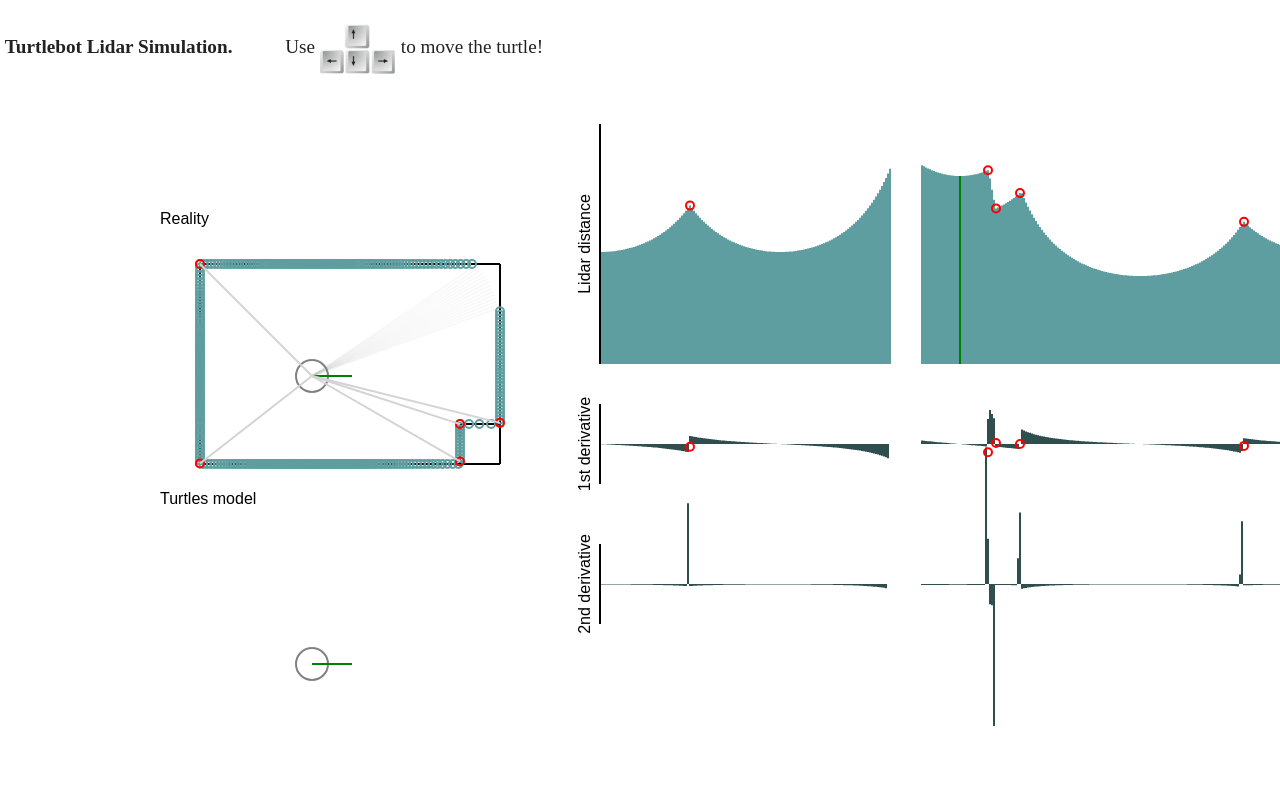
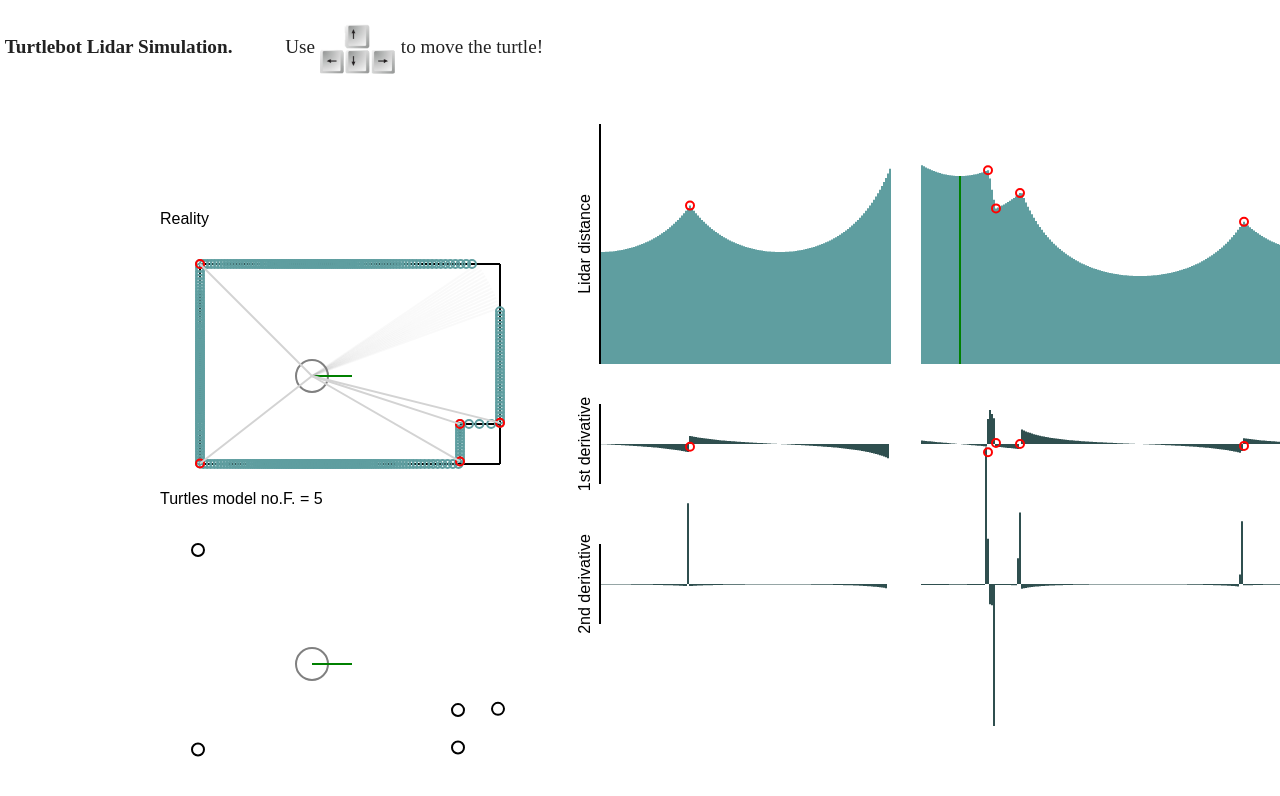
Before and after one commit to mirkosertic/TurtleBotLidar, a website built with Parcel: page index.html in a window 1280 px wide. Built offline with nearby package versions, Linux system fonts and the light colour scheme; animation ran at ten frames a second.

Commit message:
Detected features are now visualized in a map.

```diff
--- a/index.html
+++ b/index.html
@@ -24,7 +24,7 @@
 
 <body>
   <p>Turtlebot Lidar Simulation. <span>Use <img src="img/keys.png" height="50"> to move the turtle!</span></p>
-  <canvas id="rendering" width="1300" height="800"></canvas>
+  <canvas id="rendering" width="1300" height="850"></canvas>
 
   <script src="js/vendor/modernizr-3.11.2.min.js"></script>
   <script src="js/plugins.js"></script>
--- a/js/main.js
+++ b/js/main.js
@@ -25,6 +25,40 @@ function get_line_intersection(p0_x, p0_y, p1_x, p1_y, p2_x, p2_y, p3_x, p3_y)
   }
 
   return undefined;
+}
+
+// Taken from https://stackoverflow.com/questions/37224912/circle-line-segment-collision/37225895
+function inteceptCircleLineSeg(cx, cy, cr, p1x, p1y, p2x, p2y) {
+  var a, b, c, d, u1, u2, ret, retP1, retP2, v1, v2;
+  v1 = {};
+  v2 = {};
+  v1.x = p2x - p1x;
+  v1.y = p2y - p1y;
+  v2.x = p1x - cx;
+  v2.y = p1y - cy;
+  b = (v1.x * v2.x + v1.y * v2.y);
+  c = 2 * (v1.x * v1.x + v1.y * v1.y);
+  b *= -2;
+  d = Math.sqrt(b * b - 2 * c * (v2.x * v2.x + v2.y * v2.y - cr * cr));
+  if (isNaN(d)){ // no intercept
+    return [];
+  }
+  u1 = (b - d) / c;  // these represent the unit distance of point one and two on the line
+  u2 = (b + d) / c;
+  retP1 = {};   // return points
+  retP2 = {}
+  ret = []; // return array
+  if(u1 <= 1 && u1 >= 0){  // add point if on the line segment
+    retP1.x = p1x + v1.x * u1;
+    retP1.y = p2y + v1.y * u1;
+    ret[0] = retP1;
+  }
+  if(u2 <= 1 && u2 >= 0){  // second add point if on the line segment
+    retP2.x = p1x + v1.x * u2;
+    retP2.y = p2y + v1.y * u2;
+    ret[ret.length] = retP2;
+  }
+  return ret;
 }
 
 var canvas = document.getElementById("rendering");
@@ -87,6 +121,7 @@ var turtleState = {
 var turtleMindModel = {
   estimatedTurtlePosition: {x: 0, y:0, theta: 0},
   features: [],
+  featureDetectionRadius: 3,
   moveTurtleBy: function(dx, dy) {
     this.estimatedTurtlePosition.x += dx;
     this.estimatedTurtlePosition.y += dy;
@@ -241,7 +276,7 @@ var drawSimulation = function() {
   context.fillStyle = 'black';
   context.textAlign = 'left';
   context.font = "8px Arial";
-  context.fillText('Turtles model', -20, 120);
+  context.fillText('Turtles model no.F. = ' + turtleMindModel.features.length, -20, 120);
 
   context.beginPath();
   context.strokeStyle = 'gray';
@@ -251,6 +286,17 @@ var drawSimulation = function() {
   context.closePath();
 
   polarLine(turtleMindModel.estimatedTurtlePosition.x + 56, turtleMindModel.estimatedTurtlePosition.y + 200, turtleMindModel.estimatedTurtlePosition.theta, 20, 'green');
+
+  for (var i = 0; i < turtleMindModel.features.length; i++) {
+    var feature = turtleMindModel.features[i];
+    context.beginPath();
+    context.strokeStyle = 'black';
+    context.fillStyle = 'black';
+    context.arc(feature.x - 1 + 56, feature.y -1 + 200, 3, 0, 2 * Math.PI);
+    context.stroke();
+    context.closePath();
+
+  }
 
   var currentRay = 0;
   var currentFrame = [];
@@ -391,6 +437,23 @@ var drawSimulation = function() {
       context.stroke();
       context.closePath();
 
+      var projectionX = turtleMindModel.estimatedTurtlePosition.x + Math.cos(angleInRadians) * turtleState.lidarLength;
+      var projectionY = turtleMindModel.estimatedTurtlePosition.y + Math.sin(angleInRadians) * turtleState.lidarLength
+      var featureFound = false;
+      for (var j = 0; j < turtleMindModel.features.length; j++) {
+        var feature = turtleMindModel.features[j];
+        var detections = inteceptCircleLineSeg(feature.x, feature.y, turtleMindModel.featureDetectionRadius, turtleMindModel.estimatedTurtlePosition.x, turtleMindModel.estimatedTurtlePosition.y, projectionX, projectionY);
+        if (detections.length > 0) {
+          featureFound = true;
+        }
+      }
+      if (!featureFound) {
+        turtleMindModel.features.push({
+          x: turtleMindModel.estimatedTurtlePosition.x + Math.cos(angleInRadians) * distance,
+          y: turtleMindModel.estimatedTurtlePosition.y + Math.sin(angleInRadians) * distance,
+        });
+      }
+
       context.strokeStyle = 'lightgray';
       context.fillStyle = 'lightgray';
       context.beginPath();
```
